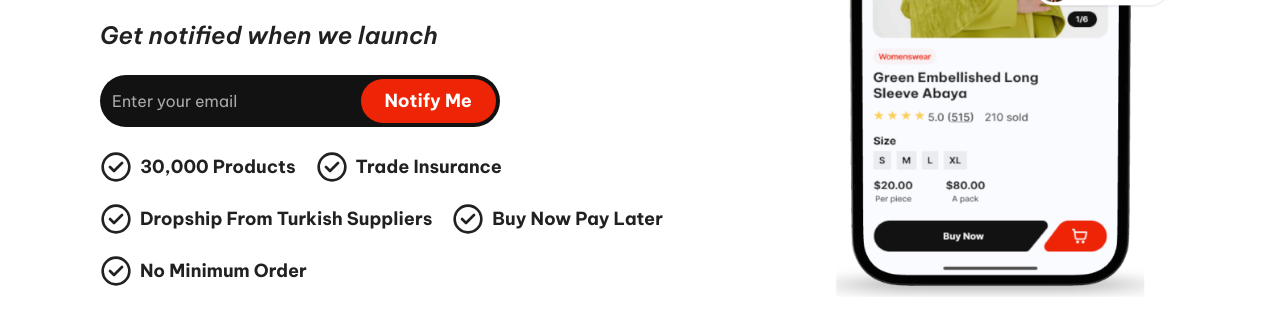
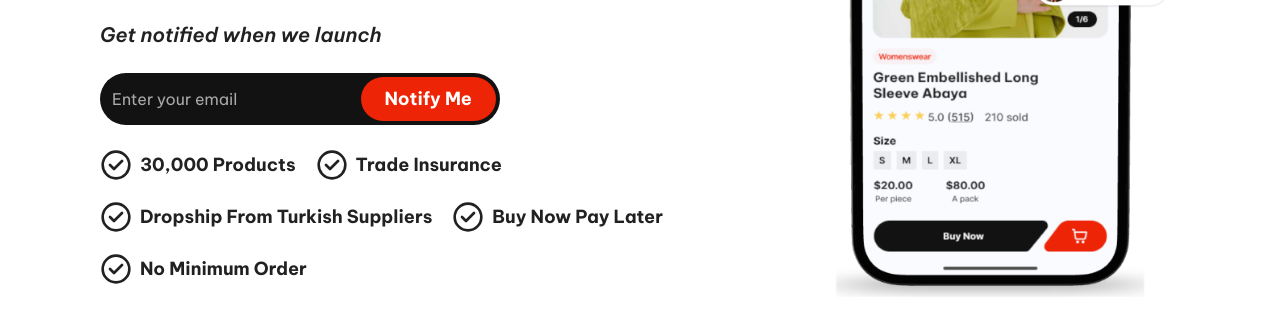
Before and after one commit to KobzarMax/toptan, a website built with Vite: page index.html in a window 1280 px wide. Shown: the part 337-672 px from the top of the page. Built offline with nearby package versions, Linux system fonts and the light colour scheme.

```diff
--- a/style.css
+++ b/style.css
@@ -112,8 +112,8 @@
   font-weight: 600;
   font-style: italic;
   color: #000000DE;
-  font-size: 24px;
-  line-height: 32px;
+  font-size: 20px;
+  line-height: 28px;
 }
 .main-content-form input {
   background-color: #121212;
```
